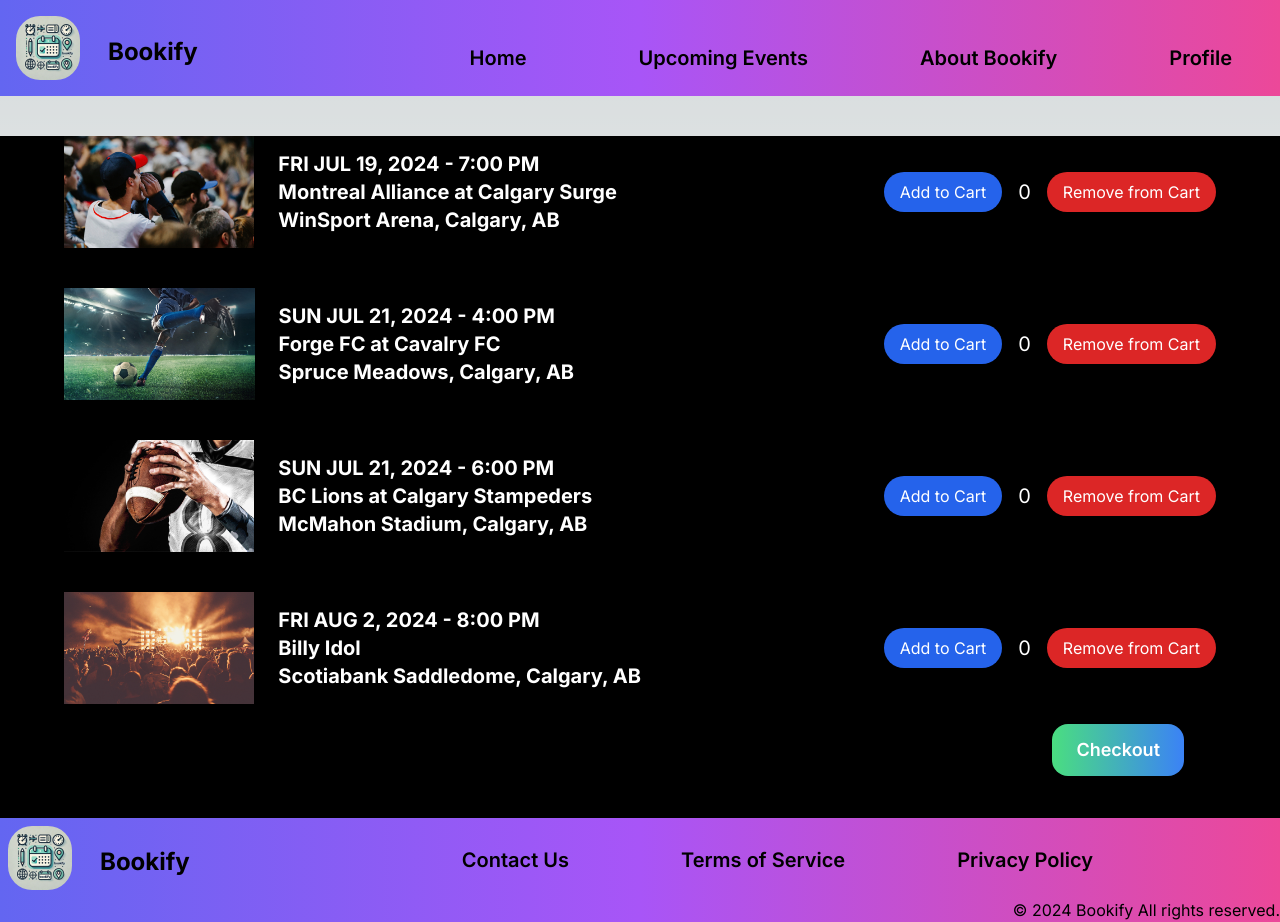
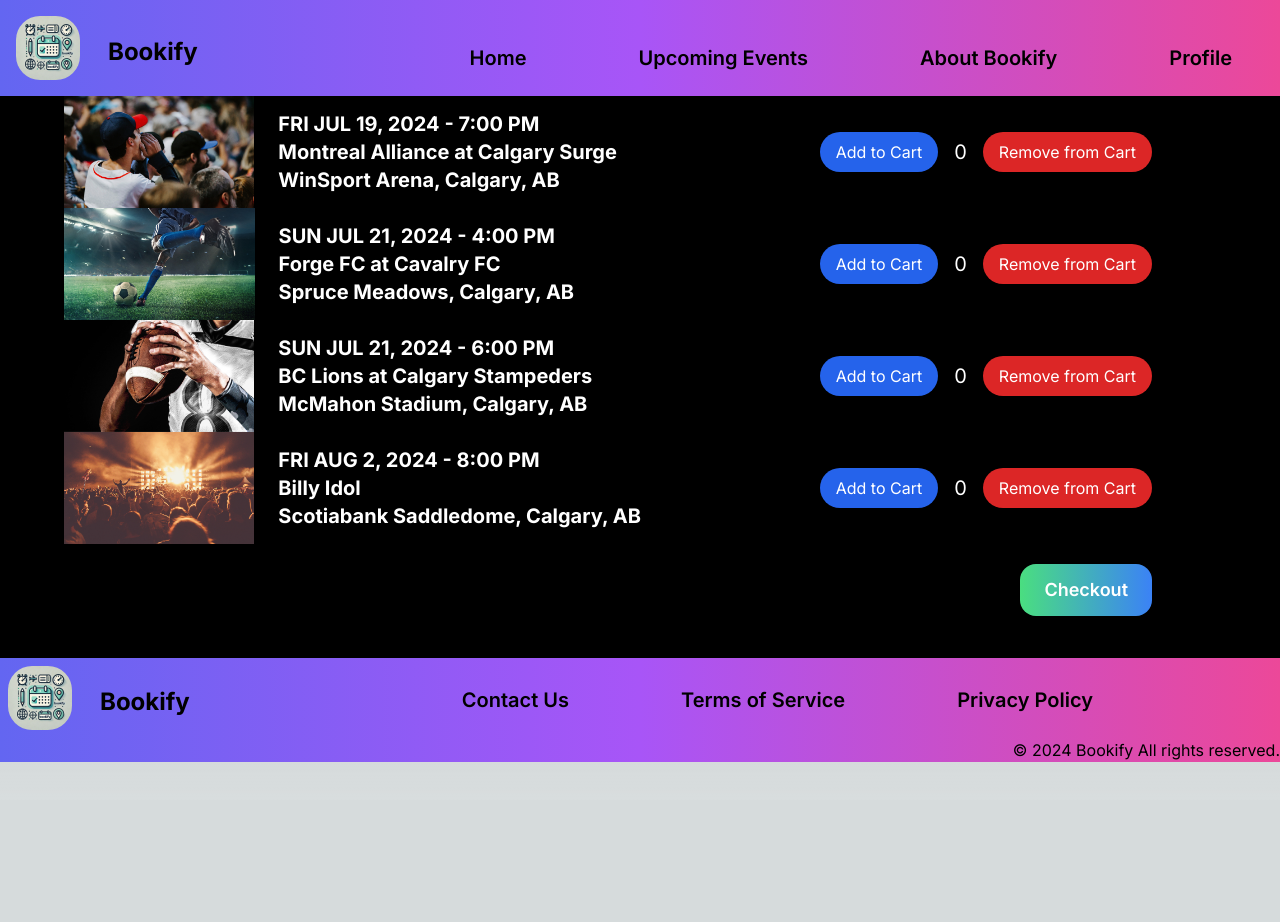
Before and after one commit to RudraYPatel/bookify, a Next.js app: page /upcoming-events in a window 1280 px wide. After the commit the page ends 800 px from the top, so only its background shows below. Built offline with nearby package versions, Linux system fonts and the light colour scheme.

Commit message:
upcoming event change

```diff
--- a/app/upcoming-events/page.js
+++ b/app/upcoming-events/page.js
@@ -58,7 +58,7 @@
             counterIndex: 3,
           },
         ].map((event, index) => (
-          <div key={index} className="flex flex-row items-center h-28 ml-16 mt-10 rounded-3xl">
+          <div key={index} className="flex flex-row items-center h-28 ml-16 mr-16 rounded-3xl">
             <img src={event.imgSrc} alt="Event" className="h-full" />
             <div className="flex flex-row justify-between w-full">
               <div className="ml-6">
@@ -87,7 +87,7 @@
           </div>
         ))}
 
-        <div className="flex flex-row-reverse mr-24 mt-5">
+        <div className="flex flex-row-reverse mr-32 mt-5">
           <button className="bg-gradient-to-r from-green-400 to-blue-500 text-white py-3 px-6 rounded-2xl shadow-lg text-lg font-semibold hover:from-green-500 hover:to-blue-600 hover:shadow-xl transition duration-300 ease-in-out">
             Checkout
           </button>
```
